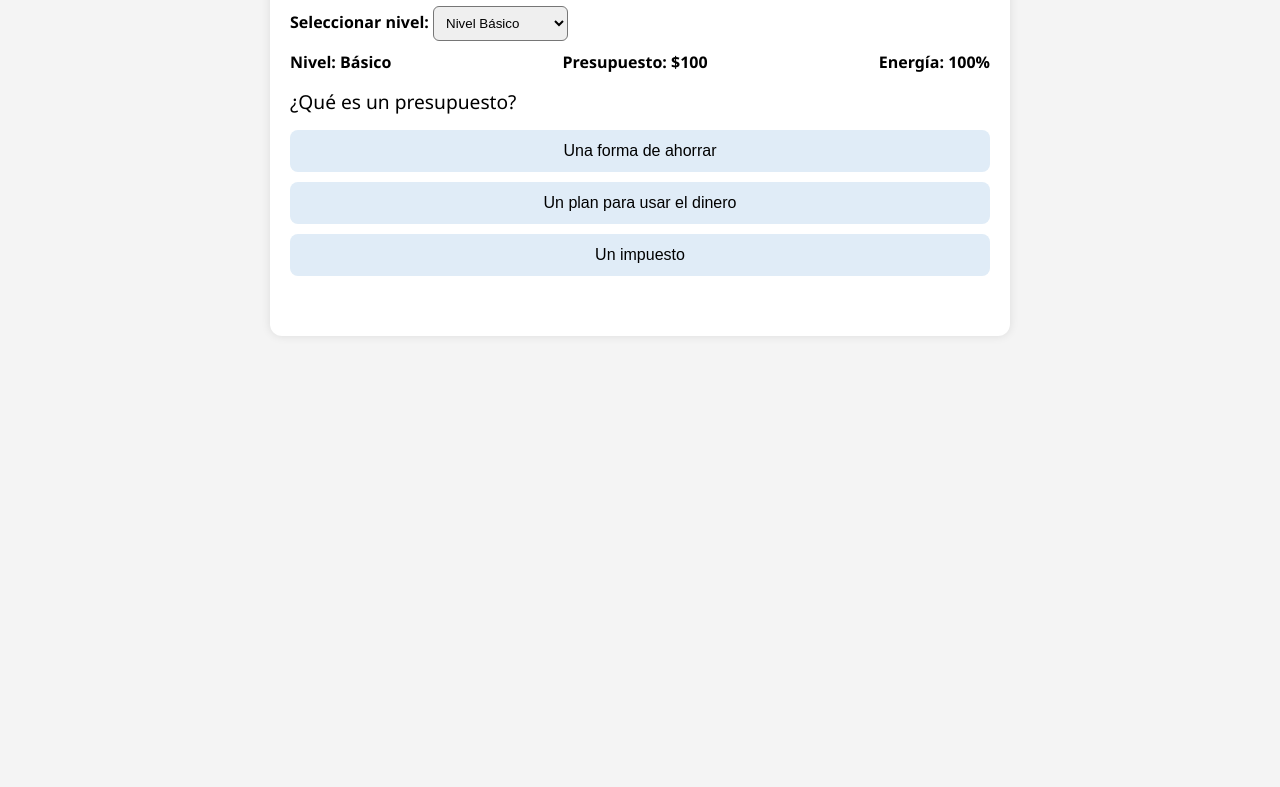
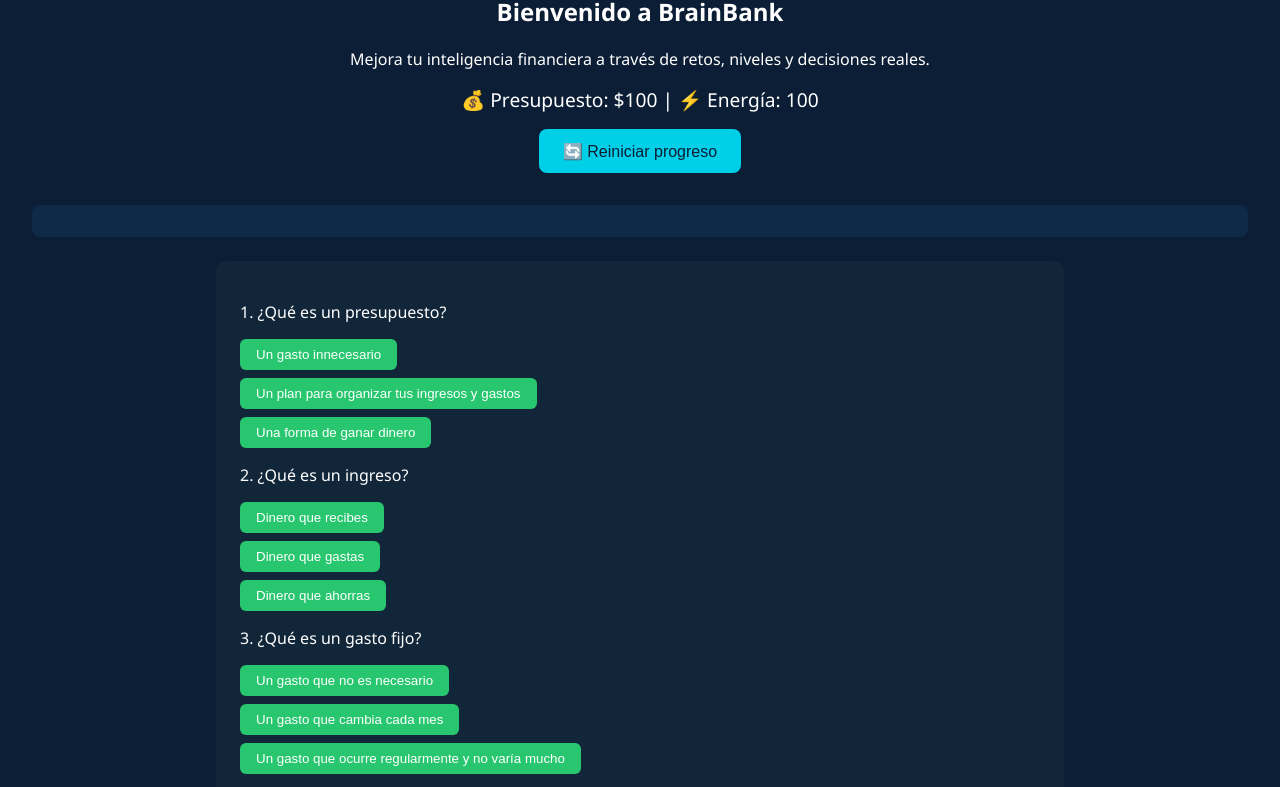
Before and after one commit to sharollgomez/BrainBank, a plain HTML site: page index.html in a window 1280 px wide. Shown: the part 128-915 px from the top of the page. Before the commit the page ends 800 px from the top, so only its background shows below. Drawn offline with Linux system fonts and the light colour scheme.

Commit message:
Add files via upload

```diff
--- a/index.html
+++ b/index.html
@@ -2,258 +2,259 @@
 <html lang="es">
 <head>
   <meta charset="UTF-8" />
-  <title>BrainBank - Juego de Finanzas</title>
+  <meta name="viewport" content="width=device-width, initial-scale=1.0" />
+  <title>BrainBank</title>
   <style>
+    :root {
+      --verde-principal: #28C76F;
+      --turquesa: #00CFE8;
+      --fondo: #0C1E35;
+      --texto-principal: #FFFFFF;
+      --texto-secundario: #AAB8C2;
+      --hover: #20B463;
+      --error: #FF5B5C;
+      --exito: #FFD15C;
+    }
+
     body {
+      margin: 0;
       font-family: 'Segoe UI', sans-serif;
-      background-color: #f4f4f4;
-      padding: 20px;
+      background-color: var(--fondo);
+      color: var(--texto-principal);
     }
-    .game-container {
-      max-width: 700px;
-      margin: auto;
-      background-color: #fff;
-      padding: 20px;
-      border-radius: 12px;
-      box-shadow: 0 0 10px rgba(0,0,0,0.1);
+
+    header {
+      background-color: var(--verde-principal);
+      padding: 1rem 2rem;
+      display: flex;
+      align-items: center;
+      justify-content: space-between;
     }
-    h1 {
+
+    header h1 {
+      margin: 0;
+      font-size: 1.8rem;
+    }
+
+    nav a {
+      color: var(--texto-principal);
+      text-decoration: none;
+      margin-left: 1rem;
+      font-weight: bold;
+    }
+
+    nav a:hover {
+      color: var(--exito);
+    }
+
+    main {
+      padding: 2rem;
       text-align: center;
-      color: #003366;
     }
-    .status-bar {
-      display: flex;
-      justify-content: space-between;
+
+    .btn-principal {
+      background-color: var(--turquesa);
+      border: none;
+      padding: 0.8rem 1.5rem;
+      font-size: 1rem;
+      color: var(--fondo);
+      border-radius: 8px;
+      cursor: pointer;
+      transition: background-color 0.3s;
+    }
+
+    .btn-principal:hover {
+      background-color: var(--hover);
+      color: var(--texto-principal);
+    }
+
+    .nivel {
+      background-color: #12263A;
+      margin: 1.5rem auto;
+      padding: 1.5rem;
+      border-radius: 10px;
+      max-width: 800px;
+      text-align: left;
+    }
+
+    .pregunta {
+      margin: 1rem 0;
+    }
+
+    .opciones button {
+      display: block;
+      margin: 0.5rem 0;
+      padding: 0.5rem 1rem;
+      border: none;
+      border-radius: 6px;
+      background-color: var(--verde-principal);
+      color: white;
+      cursor: pointer;
+      transition: background-color 0.3s;
+    }
+
+    .opciones button:hover {
+      background-color: var(--hover);
+    }
+
+    .respuesta {
+      margin-top: 0.5rem;
       font-weight: bold;
-      margin-bottom: 15px;
     }
-    .question {
+
+    .stats {
+      margin: 1rem 0;
       font-size: 1.2rem;
-      margin-bottom: 15px;
     }
-    .option {
-      display: block;
-      width: 100%;
-      padding: 12px;
-      margin-bottom: 10px;
-      background-color: #e0ecf7;
-      border: none;
+
+    #resultadoFinal {
+      background-color: #0f2a47;
+      padding: 1rem;
+      margin-top: 2rem;
       border-radius: 8px;
-      font-size: 1rem;
-      cursor: pointer;
-      transition: 0.3s;
+      font-weight: bold;
     }
-    .option:hover {
-      background-color: #c6d9f1;
-    }
-    .feedback {
-      height: 30px;
-      font-weight: bold;
-      margin-top: 10px;
-    }
-    .summary {
-      background-color: #e9ffe9;
-      border: 1px solid #4CAF50;
-      padding: 15px;
-      border-radius: 10px;
-      margin-top: 20px;
-    }
-    select {
-      margin-bottom: 10px;
-      padding: 8px;
-      border-radius: 6px;
+
+    footer {
+      text-align: center;
+      padding: 1rem;
+      background-color: #071522;
+      color: var(--texto-secundario);
+      font-size: 0.9rem;
     }
   </style>
 </head>
 <body>
-<div class="game-container">
-  <h1>BrainBank 💰</h1>
-  <div>
-    <label for="nivelSelect"><strong>Seleccionar nivel:</strong></label>
-    <select id="nivelSelect" onchange="seleccionarNivel(this.value)">
-      <option value="0">Nivel Básico</option>
-      <option value="1">Nivel Intermedio</option>
-      <option value="2">Nivel Avanzado</option>
-    </select>
-  </div>
-  <div class="status-bar">
-    <div id="nivel">Nivel: Básico</div>
-    <div id="presupuesto">Presupuesto: $100</div>
-    <div id="energia">Energía: 100%</div>
-  </div>
-  <div class="question" id="pregunta">Cargando pregunta...</div>
-  <div id="opciones"></div>
-  <div class="feedback" id="feedback"></div>
-  <div class="summary" id="resumen" style="display: none;"></div>
-</div>
+  <header>
+    <h1>BrainBank</h1>
+    <nav>
+      <a href="#">Inicio</a>
+      <a href="#niveles">Niveles</a>
+      <a href="#perfil">Perfil</a>
+    </nav>
+  </header>
 
-<script>
-const niveles = ["Básico", "Intermedio", "Avanzado"];
-let nivelActual = 0;
-let preguntaActual = 0;
-let presupuesto = 100;
-let energia = 100;
-let respuestasCorrectas = 0;
+  <main>
+    <h2>Bienvenido a BrainBank</h2>
+    <p>Mejora tu inteligencia financiera a través de retos, niveles y decisiones reales.</p>
+    <div class="stats">
+      💰 Presupuesto: $<span id="presupuesto">100</span> | ⚡ Energía: <span id="energia">100</span>
+    </div>
+    <button class="btn-principal" onclick="reiniciarJuego()">🔄 Reiniciar progreso</button>
+    <div id="resultadoFinal"></div>
 
-const preguntas = [
-  // Básico
-  [
-    { pregunta: "¿Qué es un presupuesto?", opciones: [
-      { texto: "Una forma de ahorrar", energia: -5 },
-      { texto: "Un plan para usar el dinero ✅", energia: 10 },
-      { texto: "Un impuesto", energia: -10 }
-    ], correcta: 1 },
-    { pregunta: "¿Cuál es una buena forma de ahorrar?", opciones: [
-      { texto: "Ahorrar lo que sobra ✅", energia: 5 },
-      { texto: "Gastar primero", energia: -10 },
-      { texto: "Pedir dinero", energia: -10 }
-    ], correcta: 0 },
-    { pregunta: "¿Qué es una necesidad básica?", opciones: [
-      { texto: "Celular nuevo", energia: -5 },
-      { texto: "Comida y vivienda ✅", energia: 10 },
-      { texto: "Vacaciones", energia: -5 }
-    ], correcta: 1 },
-    { pregunta: "¿Qué es un ingreso?", opciones: [
-      { texto: "Un gasto", energia: -5 },
-      { texto: "Dinero que ganas ✅", energia: 10 },
-      { texto: "Una deuda", energia: -5 }
-    ], correcta: 1 },
-    { pregunta: "¿Qué es un gasto fijo?", opciones: [
-      { texto: "Comida rápida", energia: -5 },
-      { texto: "Pago mensual de internet ✅", energia: 10 },
-      { texto: "Compras al azar", energia: -5 }
-    ], correcta: 1 },
-    { pregunta: "¿Qué es un gasto variable?", opciones: [
-      { texto: "Mismo monto mensual", energia: -5 },
-      { texto: "Compra de ropa ✅", energia: 5 },
-      { texto: "Salario", energia: -5 }
-    ], correcta: 1 },
-    { pregunta: "¿Qué significa vivir dentro de tus posibilidades?", opciones: [
-      { texto: "Gastar más de lo que ganas", energia: -10 },
-      { texto: "Gastar lo justo ✅", energia: 10 },
-      { texto: "Pedir prestado", energia: -5 }
-    ], correcta: 1 },
-    { pregunta: "¿Por qué es importante ahorrar desde joven?", opciones: [
-      { texto: "Para presumir", energia: -5 },
-      { texto: "Para aprender buenos hábitos ✅", energia: 10 },
-      { texto: "Para gastar más", energia: -5 }
-    ], correcta: 1 },
-    { pregunta: "¿Qué es el ahorro a corto plazo?", opciones: [
-      { texto: "Para el retiro", energia: -5 },
-      { texto: "Para compras cercanas ✅", energia: 10 },
-      { texto: "Una deuda", energia: -5 }
-    ], correcta: 1 },
-    { pregunta: "¿Qué pasa si gastas más de lo que ganas?", opciones: [
-      { texto: "Ahorras más", energia: -5 },
-      { texto: "Te endeudas ✅", energia: 10 },
-      { texto: "Nada", energia: -5 }
-    ], correcta: 1 }
-  ],
-  // Intermedio (puedes copiar el mismo formato y ajustar preguntas)
-  [...Array(10).fill({
-    pregunta: "Pregunta intermedia de ejemplo",
-    opciones: [
-      { texto: "Opción 1", energia: -5 },
-      { texto: "Opción correcta ✅", energia: 10 },
-      { texto: "Opción 3", energia: -5 }
-    ],
-    correcta: 1
-  })],
-  // Avanzado (igual)
-  [...Array(10).fill({
-    pregunta: "Pregunta avanzada de ejemplo",
-    opciones: [
-      { texto: "Incorrecta", energia: -5 },
-      { texto: "Correcta ✅", energia: 10 },
-      { texto: "Incorrecta", energia: -5 }
-    ],
-    correcta: 1
-  })]
-];
+    <section id="niveles">
+      <div class="nivel" id="nivelContainer"></div>
+    </section>
+  </main>
 
-function cargarPregunta() {
-  if (energia <= 0) {
-    document.getElementById("pregunta").textContent = "❌ Energía agotada. No puedes continuar.";
-    document.getElementById("opciones").innerHTML = "";
-    return;
-  }
+  <footer>
+    &copy; 2025 BrainBank. Todos los derechos reservados.
+  </footer>
 
-  const q = preguntas[nivelActual][preguntaActual];
-  document.getElementById("pregunta").textContent = q.pregunta;
-  document.getElementById("opciones").innerHTML = "";
+  <script>
+    let presupuesto = parseInt(localStorage.getItem("presupuesto")) || 100;
+    let energia = parseInt(localStorage.getItem("energia")) || 100;
+    let puntuacion = parseInt(localStorage.getItem("puntuacion")) || 0;
+    let preguntaActual = parseInt(localStorage.getItem("preguntaActual")) || 0;
+    const totalPreguntas = 10;
 
-  q.opciones.forEach((op, i) => {
-    const btn = document.createElement("button");
-    btn.textContent = op.texto.replace(" ✅", "");
-    btn.className = "option";
-    btn.onclick = () => responder(i, q.correcta, op.energia);
-    document.getElementById("opciones").appendChild(btn);
-  });
+    const preguntas = [
+      ["¿Qué es un presupuesto?", 1, ["Un gasto innecesario", "Un plan para organizar tus ingresos y gastos", "Una forma de ganar dinero"]],
+      ["¿Qué es un ingreso?", 0, ["Dinero que recibes", "Dinero que gastas", "Dinero que ahorras"]],
+      ["¿Qué es un gasto fijo?", 2, ["Un gasto que no es necesario", "Un gasto que cambia cada mes", "Un gasto que ocurre regularmente y no varía mucho"]],
+      ["¿Por qué es importante ahorrar?", 1, ["Para gastar más", "Para estar preparado para emergencias", "Para no trabajar"]],
+      ["¿Qué es una cuenta de ahorro?", 2, ["Un lugar donde guardas efectivo", "Una tarjeta de crédito", "Un producto bancario para guardar y ganar dinero"]],
+      ["¿Qué es una necesidad?", 1, ["Un lujo", "Algo esencial para vivir", "Un deseo"]],
+      ["¿Qué significa presupuesto balanceado?", 0, ["Ingresos iguales a gastos", "Gastar más que ganas", "No gastar nada"]],
+      ["¿Qué representa el efectivo?", 2, ["Crédito", "Ahorro", "Dinero físico en billetes y monedas"]],
+      ["¿Qué es una deuda?", 1, ["Dinero ahorrado", "Dinero que debes pagar", "Un descuento"]],
+      ["¿Qué es un banco?", 0, ["Una institución financiera", "Un supermercado", "Un lugar para hacer compras"]]
+    ];
 
-  document.getElementById("feedback").textContent = "";
-  document.getElementById("resumen").style.display = "none";
-}
+    function guardarProgreso() {
+      localStorage.setItem("presupuesto", presupuesto);
+      localStorage.setItem("energia", energia);
+      localStorage.setItem("puntuacion", puntuacion);
+      localStorage.setItem("preguntaActual", preguntaActual);
+    }
 
-function responder(seleccionada, correcta, energiaCambio) {
-  energia += energiaCambio;
-  if (energia > 100) energia = 100;
-  if (energia < 0) energia = 0;
+    function reiniciarJuego() {
+      localStorage.clear();
+      location.reload();
+    }
 
-  if (seleccionada === correcta) {
-    presupuesto += 10;
-    respuestasCorrectas++;
-    mostrarFeedback("✅ ¡Correcto!", "green");
-  } else {
-    presupuesto -= 5;
-    mostrarFeedback("❌ Incorrecto.", "red");
-  }
+    function actualizarStats() {
+      document.getElementById("presupuesto").textContent = presupuesto;
+      document.getElementById("energia").textContent = energia;
+    }
 
-  actualizarBarra();
+    function seleccionarRespuesta(indiceSeleccionado, indiceCorrecto, boton) {
+      const respuestaContenedor = boton.parentElement.nextElementSibling;
+      const botones = boton.parentElement.querySelectorAll('button');
+      botones.forEach(b => b.disabled = true);
 
-  setTimeout(() => {
-    preguntaActual++;
-    if (preguntaActual < preguntas[nivelActual].length && energia > 0) {
-      cargarPregunta();
-    } else {
-      mostrarResumen();
+      if (indiceSeleccionado === indiceCorrecto) {
+        respuestaContenedor.textContent = "✅ ¡Correcto!";
+        respuestaContenedor.style.color = "var(--exito)";
+        presupuesto += 10;
+        energia += 5;
+        puntuacion++;
+      } else {
+        respuestaContenedor.textContent = "❌ Incorrecto.";
+        respuestaContenedor.style.color = "var(--error)";
+        presupuesto -= 10;
+        energia -= 10;
+      }
+
+      preguntaActual++;
+      actualizarStats();
+      guardarProgreso();
+
+      if (energia <= 0 || preguntaActual === totalPreguntas) {
+        mostrarResultado();
+      }
     }
-  }, 1200);
-}
 
-function actualizarBarra() {
-  document.getElementById("presupuesto").textContent = `Presupuesto: $${presupuesto}`;
-  document.getElementById("energia").textContent = `Energía: ${energia}%`;
-}
+    function mostrarResultado() {
+      const contenedor = document.getElementById("resultadoFinal");
+      const porcentaje = Math.round((puntuacion / totalPreguntas) * 100);
+      contenedor.innerHTML = `🏁 Nivel finalizado.<br>✔️ Preguntas correctas: ${puntuacion} de ${totalPreguntas}<br>📊 Rendimiento: ${porcentaje}%`;
 
-function mostrarFeedback(texto, color) {
-  const feedback = document.getElementById("feedback");
-  feedback.textContent = texto;
-  feedback.style.color = color;
-}
+      const botones = document.querySelectorAll(".opciones button");
+      botones.forEach(b => b.disabled = true);
+    }
 
-function mostrarResumen() {
-  const resumen = document.getElementById("resumen");
-  resumen.style.display = "block";
-  resumen.innerHTML = `
-    <h3>🎉 ¡Nivel completado!</h3>
-    <p>Respuestas correctas: ${respuestasCorrectas}/${preguntas[nivelActual].length}</p>
-    <p>Presupuesto final: $${presupuesto}</p>
-    <p>Energía final: ${energia}%</p>
-  `;
-}
+    function renderNivel(preguntas) {
+      const contenedor = document.getElementById("nivelContainer");
+      preguntas.forEach((preg, i) => {
+        const div = document.createElement("div");
+        div.className = "pregunta";
+        const opcionesHTML = preg[2].map((op, idx) =>
+          `<button onclick="seleccionarRespuesta(${idx}, ${preg[1]}, this)">${op}</button>`).join("");
+        div.innerHTML = `<p>${i + 1}. ${preg[0]}</p><div class="opciones">${opcionesHTML}</div><div class="respuesta"></div>`;
+        contenedor.appendChild(div);
+      });
 
-function seleccionarNivel(n) {
-  nivelActual = parseInt(n);
-  preguntaActual = 0;
-  presupuesto = 100;
-  energia = 100;
-  respuestasCorrectas = 0;
-  document.getElementById("nivel").textContent = `Nivel: ${niveles[nivelActual]}`;
-  actualizarBarra();
-  cargarPregunta();
-}
+      // Deshabilita las ya respondidas si hay progreso guardado
+      if (preguntaActual > 0) {
+        const preguntasDOM = document.querySelectorAll(".pregunta");
+        preguntasDOM.forEach((p, index) => {
+          if (index < preguntaActual) {
+            const botones = p.querySelectorAll("button");
+            botones.forEach(b => b.disabled = true);
+          }
+        });
+      }
 
-seleccionarNivel(0);
-</script>
+      if (energia <= 0 || preguntaActual === totalPreguntas) {
+        mostrarResultado();
+      }
+    }
+
+    renderNivel(preguntas);
+    actualizarStats();
+  </script>
 </body>
 </html>
+s
```
